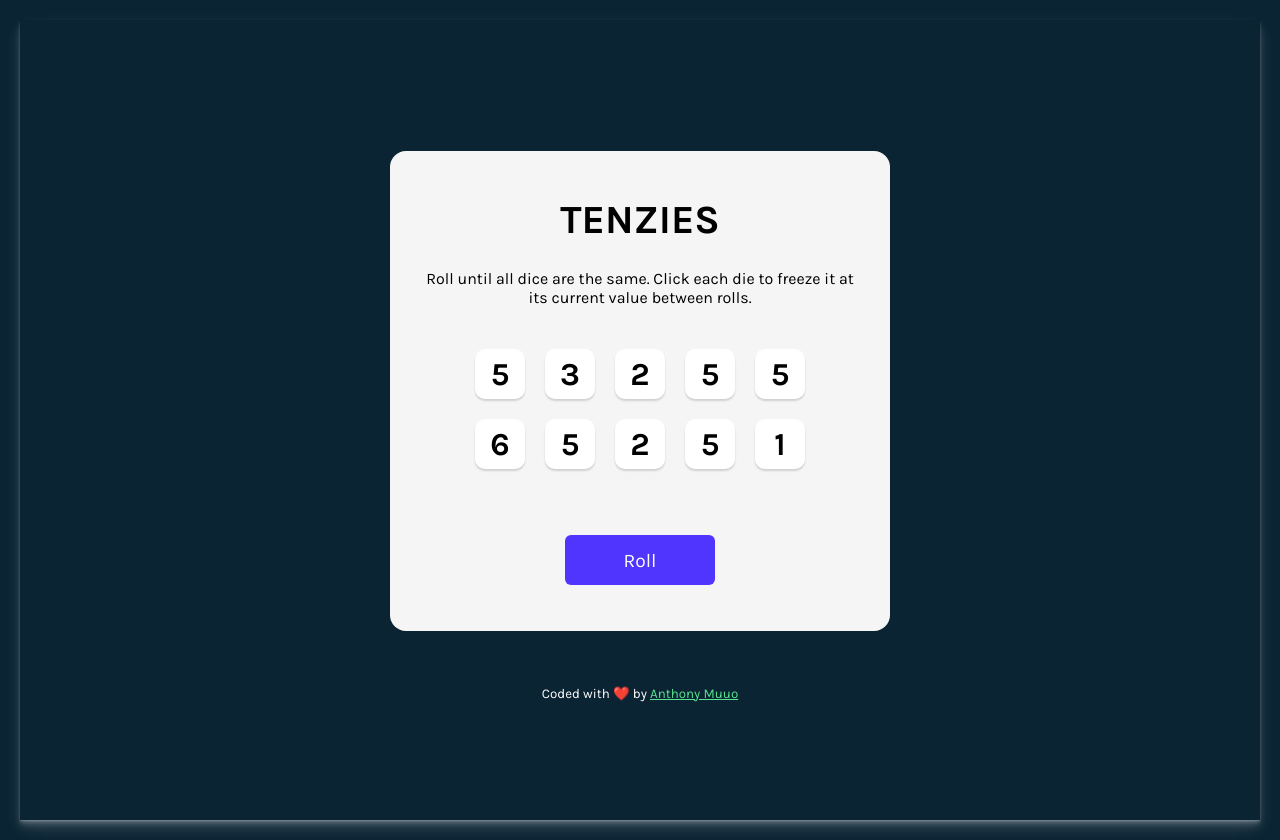
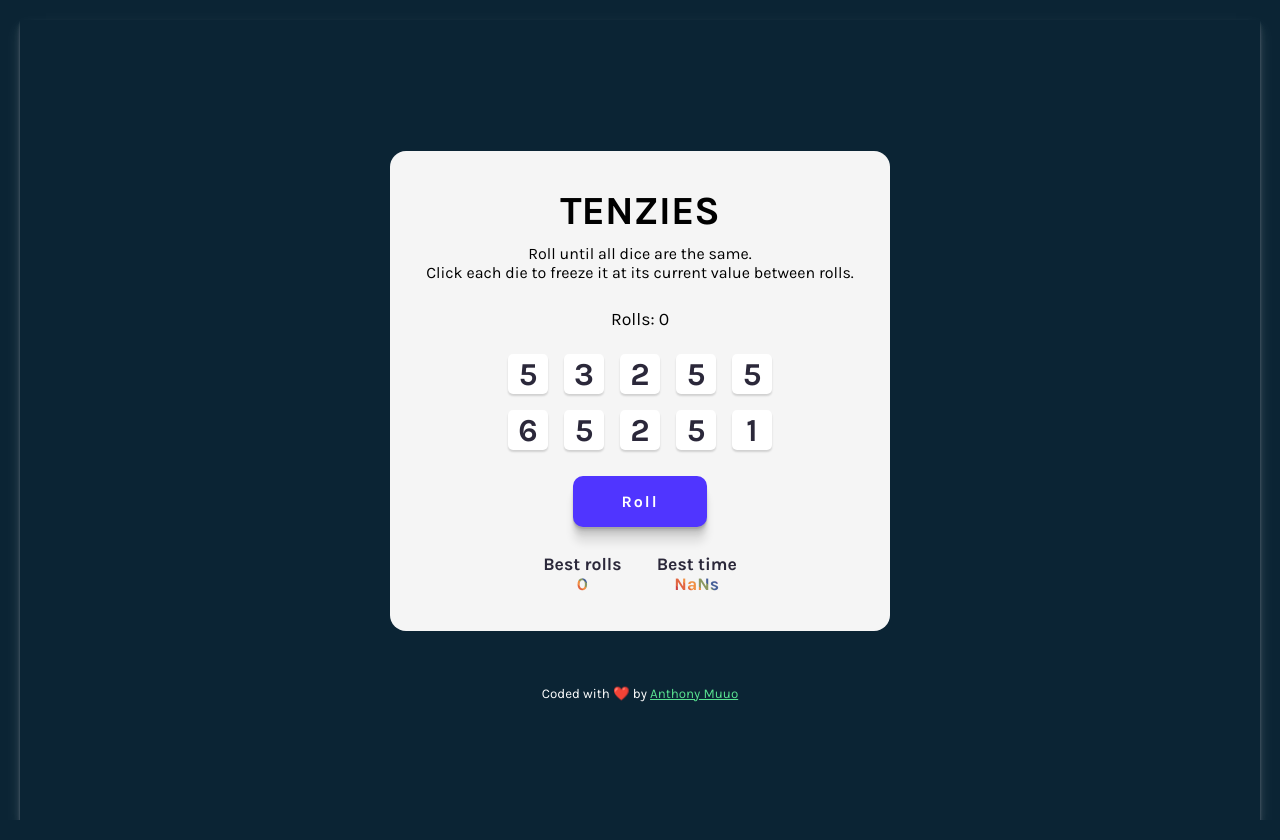
Before and after one commit to amuuo-dev/TenziGame-Improved, a React (Vite) app: page / in a window 1280 px wide. Built offline with nearby package versions, Linux system fonts and the light colour scheme.

Commit message:
create rolls state,best rolls getting from local storage and style

```diff
--- /dev/null
+++ b/components/Scoreboard.jsx
@@ -0,0 +1,19 @@
+const Scoreboard = (props) => {
+  return (
+    <div className="Scoreboard">
+      <div className="stats-container">
+        <div className="rolls-best">
+          <p>Best rolls</p>
+          <p className="gradient-text">{props.bestRolls}</p>
+        </div>
+        <div className="time-best">
+          <p>Best time</p>
+          {/* Convert milliseconds in seconds */}
+          <p className="gradient-text">{props.bestTime / 100}s</p>
+        </div>
+      </div>
+    </div>
+  );
+};
+
+export default Scoreboard;
--- a/src/App.jsx
+++ b/src/App.jsx
@@ -1,11 +1,18 @@
 import Dice from "../components/Dice";
 import { nanoid } from "nanoid";
 import Footer from "../components/Footer";
+import Scoreboard from "../components/Scoreboard";
 import Confetti from "react-confetti";
 import { useEffect, useState } from "react";
 const App = () => {
   const [dice, setDice] = useState(allNewDice);
   const [tenzies, setTenzies] = useState(false);
+
+  // Create and initialize states to hold rolls stats
+  const [rolls, setRolls] = useState(0);
+  const [bestRolls, setBestRolls] = useState(
+    JSON.parse(localStorage.getItem("bestRolls")) || 0,
+  );
 
   useEffect(() => {
     const allHeld = dice.every((die) => die.isHeld);
@@ -13,7 +20,9 @@ const App = () => {
     const allSameValue = dice.every((die) => die.value === firstValue);
     if (allHeld && allSameValue) {
       setTenzies(true);
+      Record();
     }
+    // eslint-disable-next-line react-hooks/exhaustive-deps
   }, [dice]);
   function generateNewDie() {
     return {
@@ -22,6 +31,10 @@ const App = () => {
       id: nanoid(),
     };
   }
+  // Set bestRolls to localStorage every item bestRolls changes
+  useEffect(() => {
+    localStorage.setItem("bestRolls", JSON.stringify(bestRolls));
+  }, [bestRolls]);
 
   function allNewDice() {
     const newDice = [];
@@ -30,6 +43,11 @@ const App = () => {
     }
     return newDice;
   }
+  function Record() {
+    if (!bestRolls || rolls < bestRolls) {
+      setBestRolls(rolls);
+    }
+  }
   function rollDice() {
     if (!tenzies) {
       setDice((oldDice) =>
@@ -37,9 +55,9 @@ const App = () => {
           return die.isHeld ? die : generateNewDie();
         }),
       );
+      updateRolls();
     } else {
-      setTenzies(false);
-      setDice(allNewDice());
+      resetGame();
     }
   }
   function holdDice(id) {
@@ -57,19 +75,38 @@ const App = () => {
       holdDice={() => holdDice(die.id)}
     />
   ));
+  function resetGame() {
+    setTenzies(false);
+    setDice(allNewDice());
+    setRolls(0);
+  }
+  // Increase rolls counter updating previous state
+  function updateRolls() {
+    return setRolls((oldRolls) => oldRolls + 1);
+  }
   return (
     <div className="app-container shadow-shorter">
+      {tenzies && <Confetti />}
       <main>
-        {tenzies && <Confetti />}
         <h1 className="title">Tenzies</h1>
-        <p className="instructions">
-          Roll until all dice are the same. Click each die to freeze it at its
-          current value between rolls.
-        </p>
+        {!tenzies && (
+          <p className="instructions">
+            Roll until all dice are the same.
+            <br /> Click each die to freeze it at its current value between
+            rolls.
+          </p>
+        )}
+        {tenzies && <p className="winner gradient-text"> YOU WON!</p>}
+
+        <div className="stats-container">
+          <p>Rolls: {rolls}</p>
+        </div>
+
         <div className="container">{dieElement}</div>
         <button onClick={rollDice} className="roll-dice">
           {tenzies ? "New Game" : "Roll"}
         </button>
+        <Scoreboard bestRolls={bestRolls} />
       </main>
       <Footer />
     </div>
--- a/src/index.css
+++ b/src/index.css
@@ -3,6 +3,8 @@
 * {
   box-sizing: border-box;
   user-select: none;
+  margin: 0;
+  padding: 0;
 }
 
 body {
@@ -10,6 +12,8 @@ body {
   background-color: #0b2434;
   padding: 20px;
   font-family: "Karla", sans-serif;
+  height: 100vh;
+  overflow: hidden;
 }
 
 main {
@@ -47,41 +51,148 @@ main {
   margin-top: 0;
   text-align: center;
 }
+.winner {
+  margin-top: 0.5em;
+  font-size: 1.5rem;
+  font-weight: 700;
+  text-transform: uppercase;
+  color: #5035ff;
+}
+.gradient-text {
+  /* Fallback: Set a background color. */
+  background-color: #ca4246;
+
+  /* Create the gradient. */
+  background-image: linear-gradient(
+    45deg,
+    #ca4246 16.666%,
+    #e16541 16.666%,
+    #e16541 33.333%,
+    #f18f43 33.333%,
+    #f18f43 50%,
+    #8b9862 50%,
+    #8b9862 66.666%,
+    #476098 66.666%,
+    #476098 83.333%,
+    #a7489b 83.333%
+  );
+
+  /* Set the background size and repeat properties. */
+  background-size: 100%;
+  background-repeat: repeat;
+
+  /* Use the text as a mask for the background. */
+  /* This will show the gradient as a text color rather than element bg. */
+  -webkit-background-clip: text;
+  background-clip: text;
+  -webkit-text-fill-color: transparent;
+
+  /* Animate the text when loading the element. */
+  /* This animates it on page load and when hovering out. */
+  animation: rainbow-text-simple-animation-rev 0.75s ease forwards;
+}
+
+.gradient-text:hover {
+  animation: rainbow-text-simple-animation 0.5s ease-in forwards;
+}
+
+/* Move the background and make it smaller. */
+/* Animation shown when entering the page and after the hover animation. */
+@keyframes rainbow-text-simple-animation-rev {
+  0% {
+    background-size: 650%;
+  }
+  40% {
+    background-size: 650%;
+  }
+  100% {
+    background-size: 100%;
+  }
+}
+/* Move the background and make it larger. */
+/* Animation shown when hovering over the text. */
+@keyframes rainbow-text-simple-animation {
+  0% {
+    background-size: 100%;
+  }
+  80% {
+    background-size: 650%;
+  }
+  100% {
+    background-size: 650%;
+  }
+}
 .container {
   display: grid;
-  grid-template: auto auto / repeat(5, 1fr);
-  gap: 20px;
-  margin-bottom: 40px;
+  grid-template-columns: repeat(5, 1fr);
+  grid-template-rows: repeat(2, 1fr);
+  grid-gap: 1em;
+  margin-block: 1em;
 }
 .die-face {
-  width: 50px;
-  height: 50px;
-  box-shadow: 0px 2px 2px rgba(0, 0, 0, 0.15);
   display: flex;
   justify-content: center;
   align-items: center;
-  border-radius: 10px;
+  flex-direction: column;
+  width: 2.5em;
+  height: 2.5em;
+  padding: 1.2em;
+  color: #2b283a;
+  border-radius: 5px;
+  box-shadow: 0px 2px 2px rgba(0, 0, 0, 0.15);
   cursor: pointer;
+  transition: all 100ms ease-in-out;
+}
+
+.die-face:hover {
+  transform: scale(1.1);
+  box-shadow: 0 2px 1px rgba(0, 0, 0, 0.09), 0 4px 2px rgba(0, 0, 0, 0.09),
+    0 8px 4px rgba(0, 0, 0, 0.09), 0 16px 8px rgba(0, 0, 0, 0.09);
 }
 .die-num {
   font-size: 2rem;
 }
 .roll-dice {
-  height: 50px;
-  width: 150px;
+  border-radius: 10px;
+  padding: 1em 3em;
+  font-family: "Karla", sans-serif;
+  background-color: #5035ff;
+  color: #ffffff;
+  font-weight: 700;
+  font-size: 1rem;
+  letter-spacing: 2px;
   border: none;
-  border-radius: 6px;
-  background-color: #5035ff;
-  color: white;
-  font-size: 1.2rem;
-  font-family: "Karla", sans-serif;
   cursor: pointer;
+  transition: all 100ms ease-in-out;
+  box-shadow: 0 2px 1px rgba(0, 0, 0, 0.09), 0 4px 2px rgba(0, 0, 0, 0.09),
+    0 8px 4px rgba(0, 0, 0, 0.09), 0 16px 8px rgba(0, 0, 0, 0.09);
 }
-.roll-dice:focus {
-  outline: none;
+.roll-dice:focus-visible,
+.roll-dice:hover {
+  transform: scale(0.95);
+  box-shadow: 0px 2px 2px rgba(0, 0, 0, 0.15);
 }
+
 .roll-dice:active {
   box-shadow: inset 5px 5px 10px -3px rgba(0, 0, 0, 0.7);
+}
+.stats-container {
+  display: flex;
+  justify-content: center;
+  align-items: center;
+  gap: 2em;
+  margin-top: 1em;
+  width: 100%;
+  font-size: 1.1rem;
+}
+
+.rolls-best,
+.time-best {
+  display: flex;
+  align-items: center;
+  flex-direction: column;
+  font-weight: bold;
+  color: #2b283a;
 }
 .footer {
   padding: 1.25em 2.25em;
```
